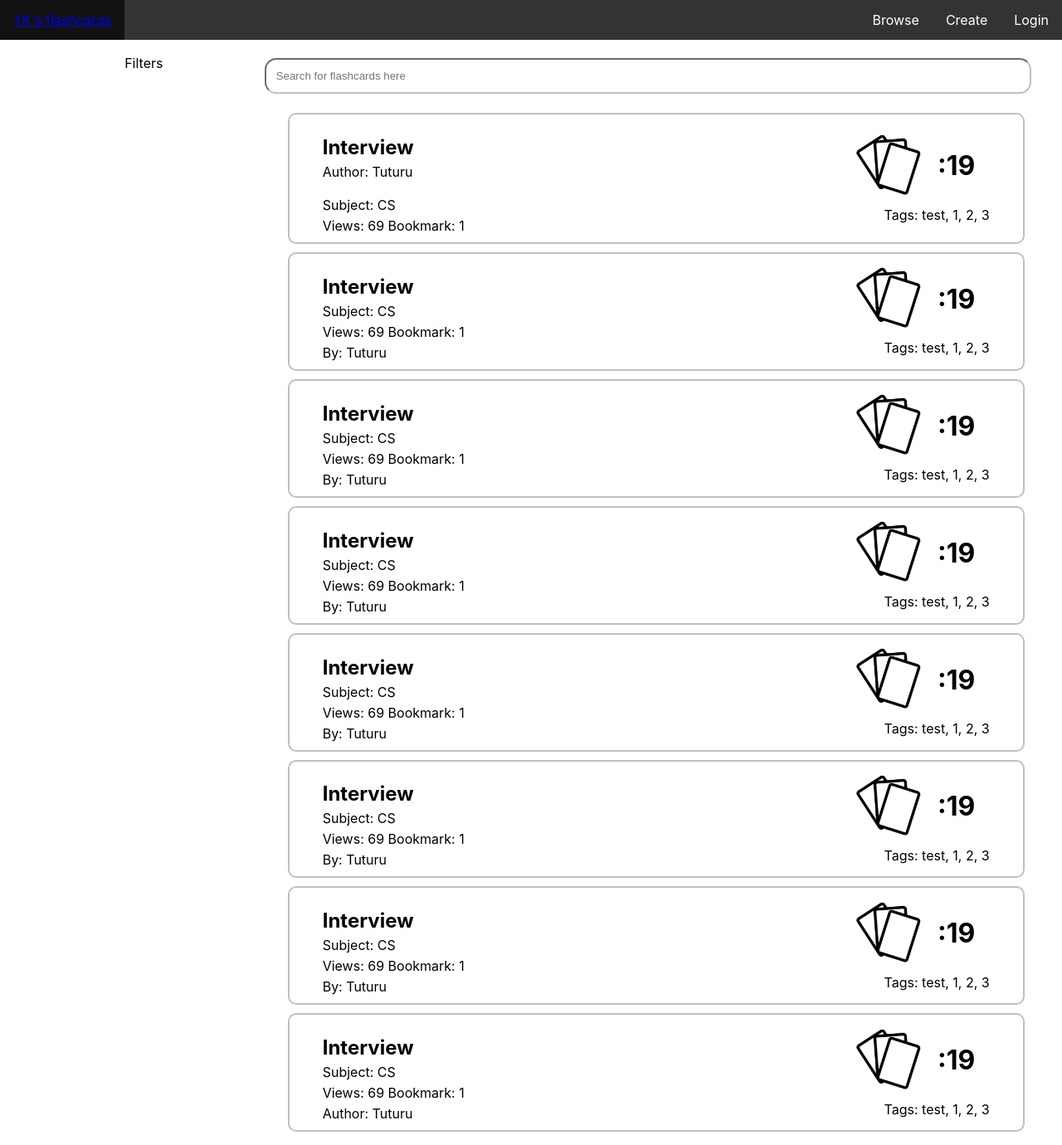
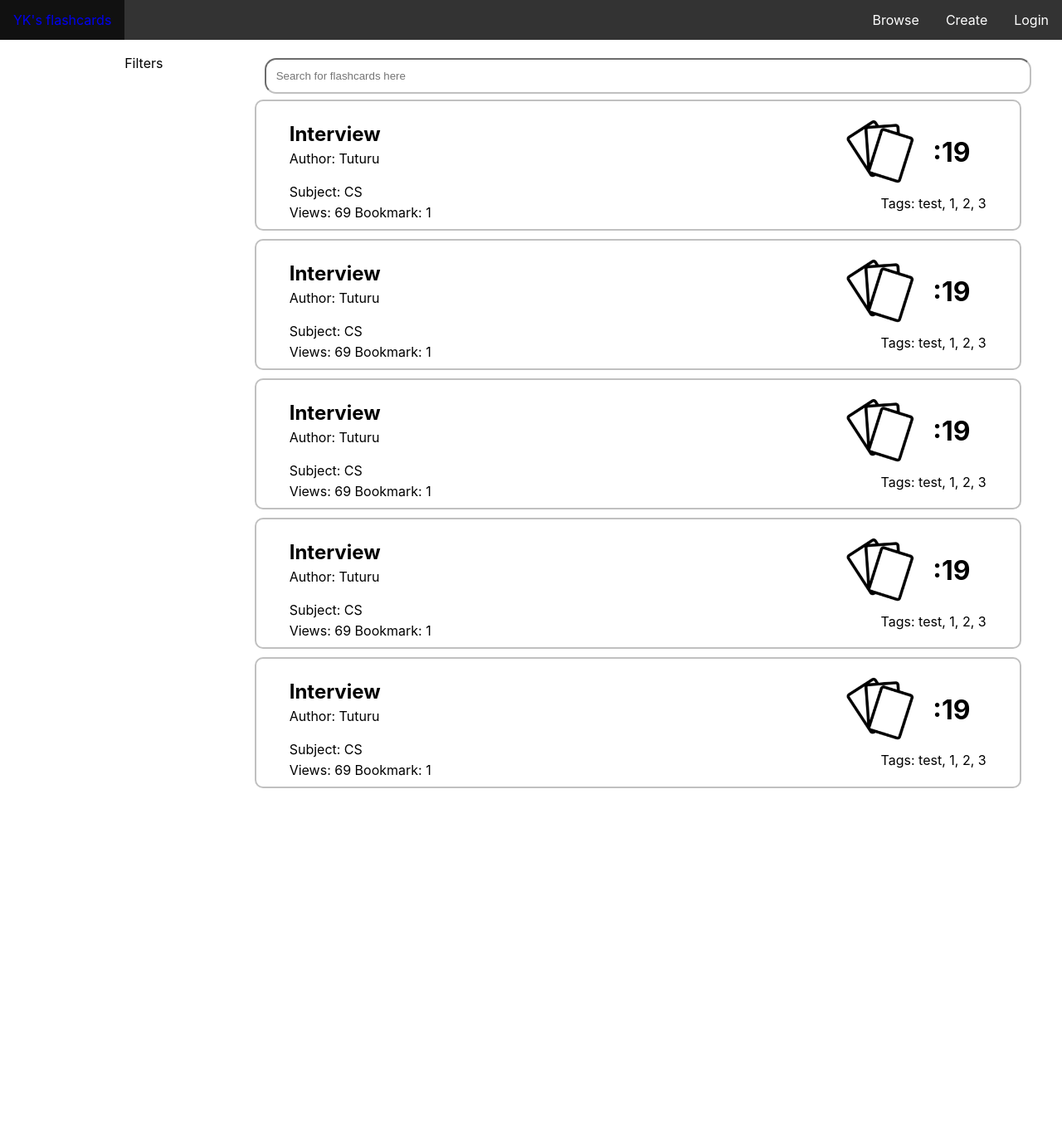
Before and after one commit to yk-tuturu/flashcard-site, a React (Create React App) app in the folder client/: page / in a window 1280 px wide. Shown: the whole page at 83% size. After the commit the page ends 960 px from the top, so only its background shows below. Built offline with nearby package versions, Linux system fonts and the light colour scheme.

Commit message:
reformated homepage

```diff
--- a/client/src/App.js
+++ b/client/src/App.js
@@ -29,7 +29,7 @@ const router = createBrowserRouter([
         element: <Home/>,
       },
       {
-        path: "/edit",
+        path: "/edit/:id",
         element: <Edit/>,
       }
     ]
--- a/client/src/pages/CardPair.jsx
+++ b/client/src/pages/CardPair.jsx
@@ -35,14 +35,14 @@ function CardPair(props) {
 
     return (
         <div className="cardPair">
-            <div></div>
+            <div>{props.index + 1}.</div>
             <ReactQuill theme="snow" value={frontValue} onChange={handleFrontChange}/>
             <ReactQuill theme="snow" value={backValue} onChange={handleBackChange}/>
             <div className="buttonContainer">
-                <button onClick={handleAddCard}><img src="add.png" alt="add"></img></button>
-                <button onClick={handleDeleteCard}><img src="trash.png" alt="delete"></img></button>
-                <button onClick={handleMoveUp}><img src="up.png" alt="move up"></img></button>
-                <button onClick={handleMoveDown}><img src="down.png" alt="move down"></img></button>
+                <button onClick={handleAddCard}><img src="/add.png" alt="add"></img></button>
+                <button onClick={handleDeleteCard}><img src="/trash.png" alt="delete"></img></button>
+                <button onClick={handleMoveUp}><img src="/up.png" alt="move up"></img></button>
+                <button onClick={handleMoveDown}><img src="/down.png" alt="move down"></img></button>
             </div>
         </div>
 
--- a/client/src/pages/Edit.jsx
+++ b/client/src/pages/Edit.jsx
@@ -3,12 +3,14 @@ import axios from "axios"
 import { v4 as uuidv4 } from 'uuid';
 import CardPair from "./CardPair.jsx"
 import '../styles/Cards.css'
+import { useLocation } from 'react-router-dom';
 
 
 function Edit() {
   const [cards, setCards] = useState([]);
 
-  const id = 1
+  const location = useLocation()
+  const id = location.pathname.split("/")[2]
 
   // grabs existing flashset info, we hardcoded the id for now, will change later
   useEffect(() => {
--- a/client/src/pages/Home.jsx
+++ b/client/src/pages/Home.jsx
@@ -1,5 +1,6 @@
 import React from "react"
 import "../styles/Home.css";
+import HomeListItem from "./HomeListItem.jsx"
 
 function Home() {
     return (
@@ -12,144 +13,11 @@ function Home() {
               <input type="text" placeholder="Search for flashcards here" className="searchBar"></input>
             </div>
             <div className="home-list">
-            <ul>
-              <li>
-                <div className="home-list-item">
-                  <div className="home-list-left">
-                    <h2>Interview</h2>
-                    <p className="author">Author: Tuturu</p>
-                    <p>Subject: CS</p>
-                    <p>Views: 69  Bookmark: 1</p>
-                  </div>
-                  <div className="home-list-right">
-                    <div className="flash-logo-container">
-                      <div><img src="flashcard_logo.png" alt="flashcard"></img></div>
-                      <div> <h1>:19</h1></div>
-                    </div>
-                    <p>Tags: test, 1, 2, 3</p>
-                  </div>
-                </div>
-              </li>
-              <li>
-                <div className="home-list-item">
-                  <div className="home-list-left">
-                    <h2>Interview</h2>
-                    <p>Subject: CS</p>
-                    <p>Views: 69  Bookmark: 1</p>
-                    <p>By: Tuturu</p>
-                  </div>
-                  <div className="home-list-right">
-                    <div className="flash-logo-container">
-                      <div><img src="flashcard_logo.png" alt="flashcard"></img></div>
-                      <div> <h1>:19</h1></div>
-                    </div>
-                    <p>Tags: test, 1, 2, 3</p>
-                  </div>
-                </div>
-              </li>
-              <li>
-                <div className="home-list-item">
-                  <div className="home-list-left">
-                    <h2>Interview</h2>
-                    <p>Subject: CS</p>
-                    <p>Views: 69  Bookmark: 1</p>
-                    <p>By: Tuturu</p>
-                  </div>
-                  <div className="home-list-right">
-                    <div className="flash-logo-container">
-                      <div><img src="flashcard_logo.png" alt="flashcard"></img></div>
-                      <div> <h1>:19</h1></div>
-                    </div>
-                    <p>Tags: test, 1, 2, 3</p>
-                  </div>
-                </div>
-              </li>
-              <li>
-                <div className="home-list-item">
-                  <div className="home-list-left">
-                    <h2>Interview</h2>
-                    <p>Subject: CS</p>
-                    <p>Views: 69  Bookmark: 1</p>
-                    <p>By: Tuturu</p>
-                  </div>
-                  <div className="home-list-right">
-                    <div className="flash-logo-container">
-                      <div><img src="flashcard_logo.png" alt="flashcard"></img></div>
-                      <div> <h1>:19</h1></div>
-                    </div>
-                    <p>Tags: test, 1, 2, 3</p>
-                  </div>
-                </div>
-              </li>
-              <li>
-                <div className="home-list-item">
-                  <div className="home-list-left">
-                    <h2>Interview</h2>
-                    <p>Subject: CS</p>
-                    <p>Views: 69  Bookmark: 1</p>
-                    <p>By: Tuturu</p>
-                  </div>
-                  <div className="home-list-right">
-                    <div className="flash-logo-container">
-                      <div><img src="flashcard_logo.png" alt="flashcard"></img></div>
-                      <div> <h1>:19</h1></div>
-                    </div>
-                    <p>Tags: test, 1, 2, 3</p>
-                  </div>
-                </div>
-              </li>
-              <li>
-                <div className="home-list-item">
-                  <div className="home-list-left">
-                    <h2>Interview</h2>
-                    <p>Subject: CS</p>
-                    <p>Views: 69  Bookmark: 1</p>
-                    <p>By: Tuturu</p>
-                  </div>
-                  <div className="home-list-right">
-                    <div className="flash-logo-container">
-                      <div><img src="flashcard_logo.png" alt="flashcard"></img></div>
-                      <div> <h1>:19</h1></div>
-                    </div>
-                    <p>Tags: test, 1, 2, 3</p>
-                  </div>
-                </div>
-              </li>
-              <li>
-                <div className="home-list-item">
-                  <div className="home-list-left">
-                    <h2>Interview</h2>
-                    <p>Subject: CS</p>
-                    <p>Views: 69  Bookmark: 1</p>
-                    <p>By: Tuturu</p>
-                  </div>
-                  <div className="home-list-right">
-                    <div className="flash-logo-container">
-                      <div><img src="flashcard_logo.png" alt="flashcard"></img></div>
-                      <div> <h1>:19</h1></div>
-                    </div>
-                    <p>Tags: test, 1, 2, 3</p>
-                  </div>
-                </div>
-              </li>
-              <li>
-                <div className="home-list-item">
-                  <div className="home-list-left">
-                    <h2>Interview</h2>
-                    <p>Subject: CS</p>
-                    <p>Views: 69  Bookmark: 1</p>
-                    <p>Author: Tuturu</p>
-                  </div>
-                  <div className="home-list-right">
-                    <div className="flash-logo-container">
-                      <div><img src="flashcard_logo.png" alt="flashcard"></img></div>
-                      <div> <h1>:19</h1></div>
-                    </div>
-                    <p>Tags: test, 1, 2, 3</p>
-                  </div>
-                </div>
-              </li>
-            </ul>
+              <HomeListItem deckID={1}></HomeListItem>
+              <HomeListItem deckID={2}></HomeListItem>
+              <HomeListItem deckID={3}></HomeListItem>
+              <HomeListItem deckID={4}></HomeListItem>
+              <HomeListItem deckID={5}></HomeListItem>
             </div>
 
         </div>
--- /dev/null
+++ b/client/src/pages/HomeListItem.jsx
@@ -0,0 +1,31 @@
+import React from "react"
+import {Link} from "react-router-dom"
+import { useNavigate } from "react-router-dom"
+
+function HomeListItem(props) {
+    const navigate = useNavigate()
+
+    function handleClick() {
+        navigate(`/edit/${props.deckID}`)
+    }
+    return (
+
+        <div className="home-list-item" onClick={handleClick}>
+            <div className="home-list-left">
+                <h2>Interview</h2>
+                <p className="author">Author: Tuturu</p>
+                <p>Subject: CS</p>
+                <p>Views: 69  Bookmark: 1</p>
+                </div>
+                <div className="home-list-right">
+            <div className="flash-logo-container">
+                <div><img src="flashcard_logo.png" alt="flashcard"></img></div>
+                <div> <h1>:19</h1></div>
+            </div>
+            <p>Tags: test, 1, 2, 3</p>
+            </div>
+        </div>
+    )
+}
+
+export default HomeListItem
--- a/client/src/styles/Home.css
+++ b/client/src/styles/Home.css
@@ -26,15 +26,6 @@
   .home-list {
     justify-content: center;
     margin-top: 70px;
-    overflow: scroll
-  }
-
-  .home-list ul {
-    list-style-type: none;
-  }
-
-  .home-list li {
-    width: 100%
   }
 
   .home-list-item {
@@ -53,8 +44,13 @@
     transition: transform 0.3s;
   }
 
+  a {
+    text-decoration: none;
+  }
+
   .home-list-item p {
-    margin: 5px 0px
+    margin: 5px 0px;
+    text-decoration: none;
   }
 
   .home-list-item h1 {
@@ -62,7 +58,8 @@
   }
 
   .home-list-item h2 {
-    margin-bottom: 0px
+    margin-bottom: 0px;
+    text-decoration: none;
   }
 
   .home-list-right {
@@ -70,7 +67,7 @@
   }
 
   .home-list-left {
-    text-align: left
+    text-align: left;
   }
 
   .home-list-item:hover {
```
Also changed, not shown: client/public/manifest copy.json (deleted, +0 -25 lines).
